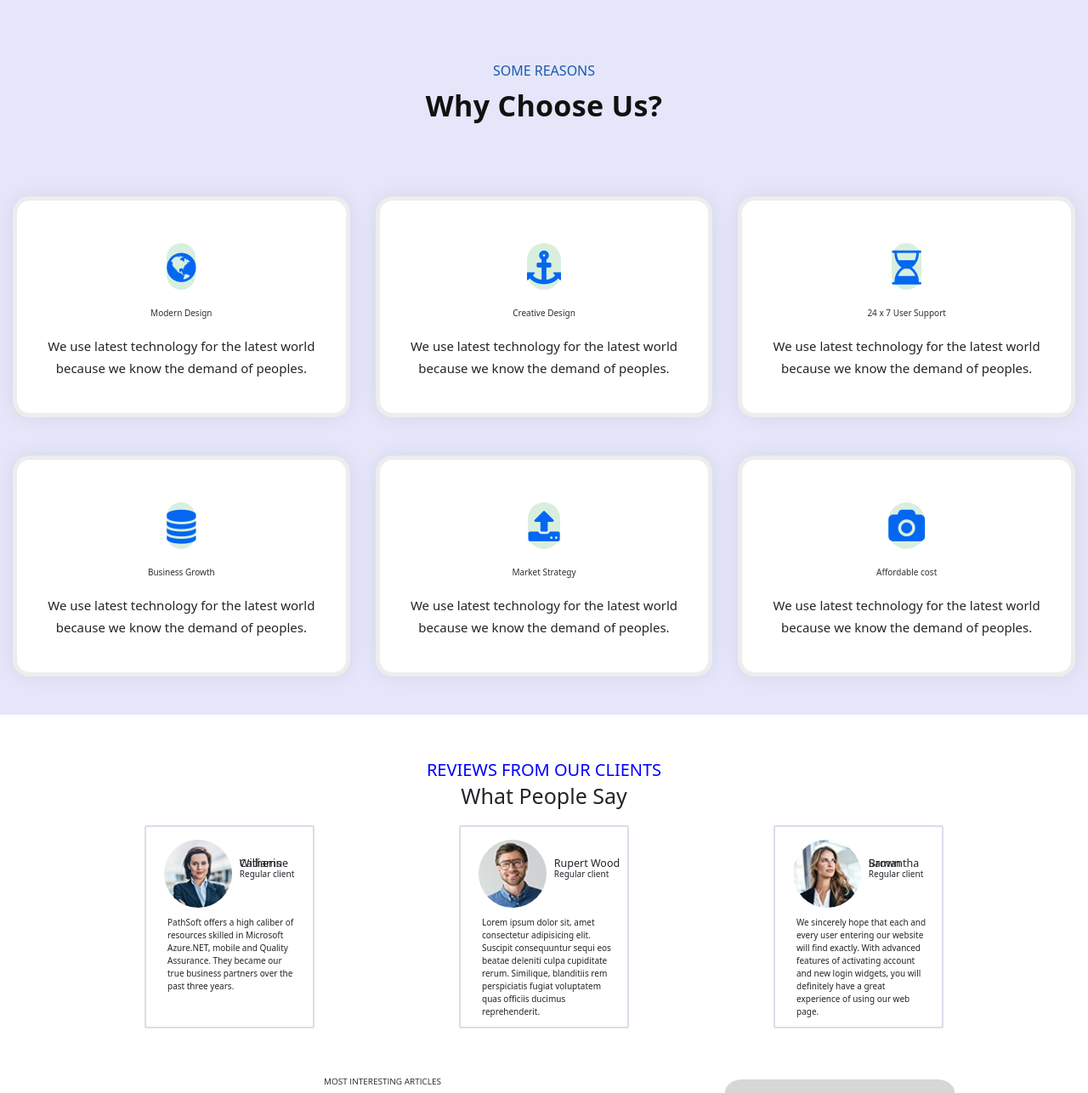
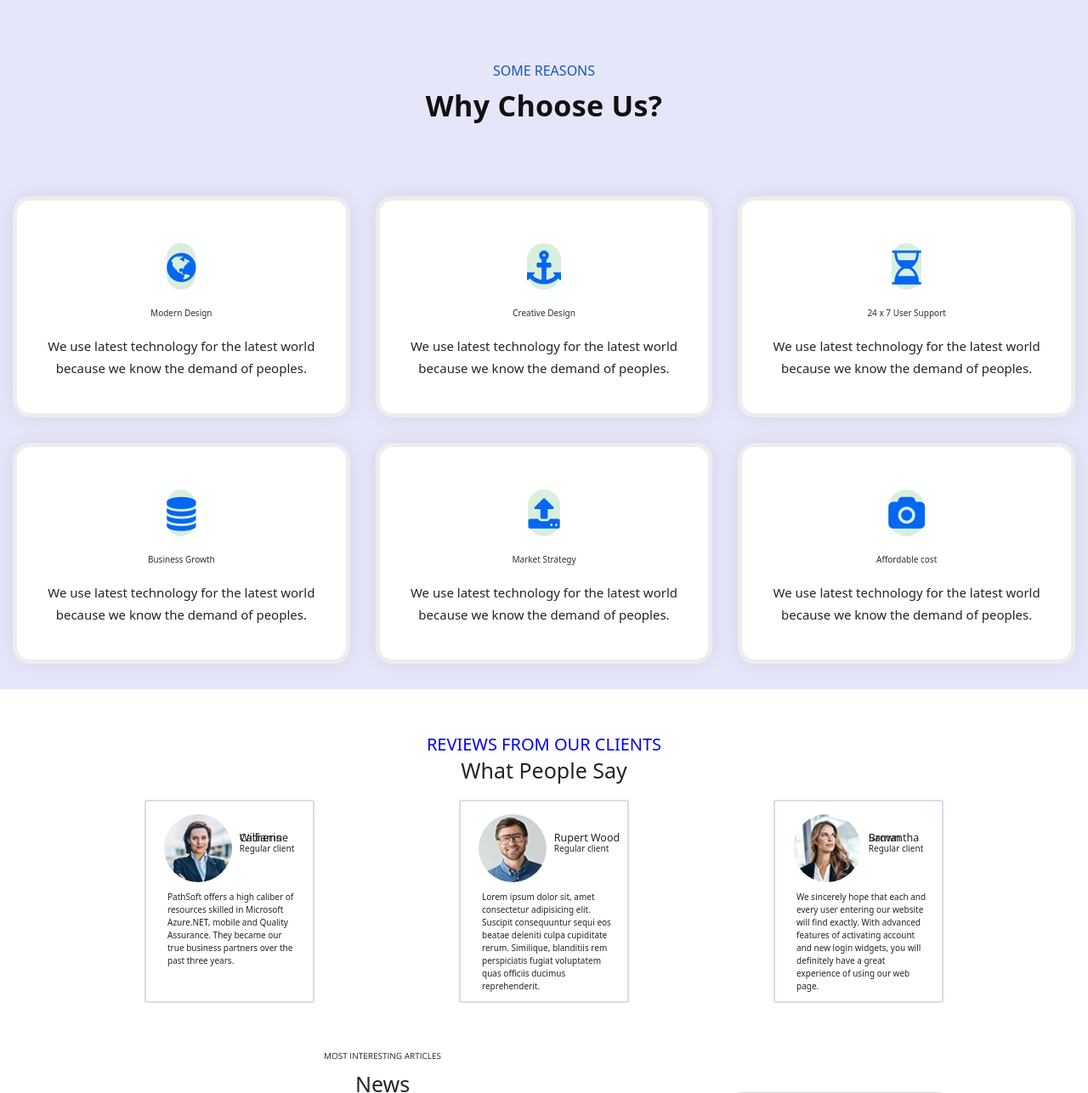
Before and after one commit to iam-sakshi/StaticWebsite, a PHP site: page /HomePage.html in a window 1280 px wide. Shown: the part 1650-2936 px from the top of the page at 85% size. Run offline with PHP 8.4, Linux system fonts and the light colour scheme; some libraries are stand-ins or nearby versions; some web fonts are replaced.

Commit message:
Update news-list.css

```diff
--- a/news-list.css
+++ b/news-list.css
@@ -66,7 +66,7 @@ img {
   display: flex;
 }
 
-.item {
+.itema {
   margin-bottom: 45px;
 }
 
@@ -80,7 +80,7 @@ img {
 
 .item-heading {
   font-family: var(--heading-font-family);
-  font-size: 2.125rem;
+  font-size: 2.25rem;
   font-weight: var(--heading-font-weight);
   font-family: 'Rokkitt', serif;
 }
```
